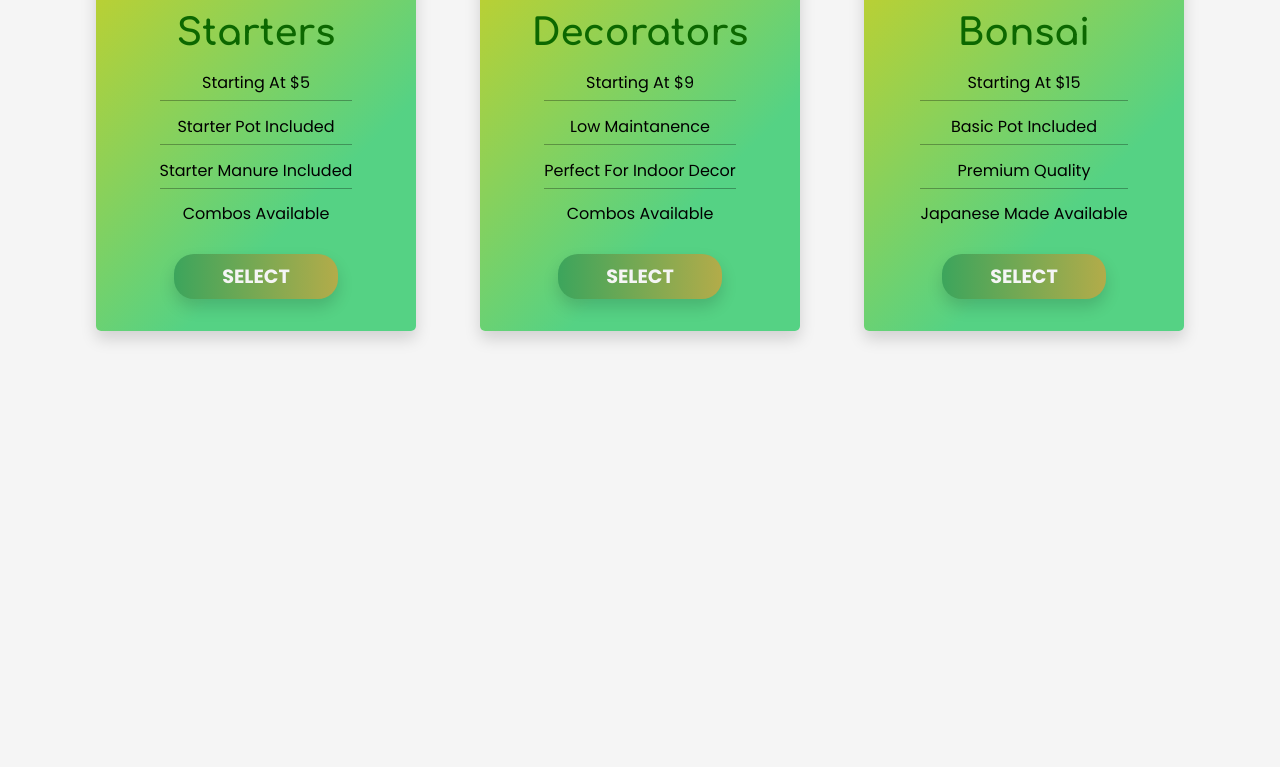
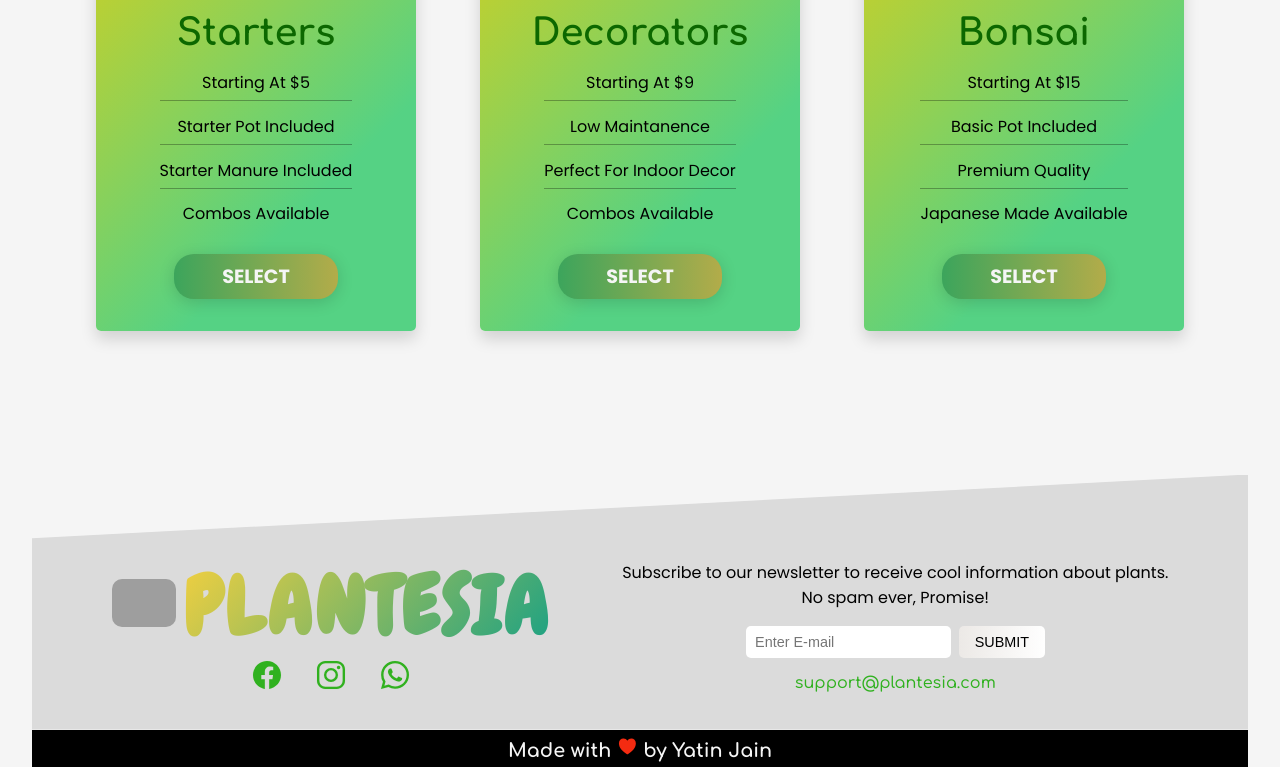
Before and after one commit to theyatinjain/ProductLandingPage, a plain HTML site: page index.html in a window 1280 px wide. Shown: the part 2791-3558 px from the top of the page. Before the commit the page ends 3202 px from the top, so only its background shows below. Drawn offline with nearby package versions, Linux system fonts and the light colour scheme; grey boxes are pictures that could not be loaded.

Commit message:
style.css complete

```diff
--- a/css/style.css
+++ b/css/style.css
@@ -371,7 +371,7 @@ section .section-title h1:hover {
     outline: none;
     border: none;
     border-radius: 20px;
-    box-shadow: 0 0.5rem 1rem rgba(0, 0, 0, 0.15);
+    box-shadow: 0 0.2rem 1rem rgba(0, 0, 0, 0.15);
     background-image: linear-gradient(to right, #3CA55C 0%, #B5AC49 51%, #3CA55C 100%);
     background-size: 200% auto;
     transition: all 0.3s ease-in-out;
@@ -380,7 +380,7 @@ section .section-title h1:hover {
 
 .card-text .card-btn:hover {
     background-position: right center;
-    transform: translateY(-2px);
+    transform: translateY(-3px);
     box-shadow: 0 1.5rem 2rem rgba(0, 0, 0, 0.2);
 }
 
@@ -389,3 +389,200 @@ section .section-title h1:hover {
 }
 
 /*---------------- FOOTER -----------------*/
+
+.footer {
+    position: relative;
+    display: flex;
+    flex-direction: column;
+    align-items: center;
+    width: 100%;
+    margin-top: 4rem;
+    font-family: 'Poppins', sans-serif;
+    padding: 0 2rem;
+}
+
+.footer .footer-company {
+    width: 100%;
+    display: flex;
+    flex-direction: row;
+    flex-wrap: nowrap;
+    justify-content: space-evenly;
+    align-items: center;
+    padding: 5rem 2rem 2rem 2rem;
+    background-color: #dbdbdb;
+    clip-path: polygon(0 25%, 100% 0, 100% 100%, 0 100%);
+}
+
+.footer-company .company-box {
+    display: flex;
+    flex-direction: column;
+    align-items: center;
+    margin: 0 1.5rem;
+}
+
+.company-box .logo-box {
+    display: flex;
+    flex-direction: row;
+    flex-wrap: nowrap;
+    align-items: center;
+}
+
+.company-box .logo-box .logo-img {
+    max-width: 4rem;
+    max-height: 4rem;
+    width: 100%;
+    height: auto;
+    border-radius: 10px;
+    margin-bottom: 0.5rem;
+}
+
+.company-box .logo-box .logo-name {
+    font-family: 'Chewy', cursive;
+    letter-spacing: 3px;
+    font-size: 5rem;
+    font-weight: 700;
+    text-transform: uppercase;
+    color: #f4d03f;
+    text-decoration: none;
+    cursor: pointer;
+    background-color: #F4D03F;
+    background: linear-gradient(132deg, #F4D03F 0%, #16A085 100%);
+    background-clip: text;
+    -webkit-background-clip: text;
+    -webkit-text-fill-color: transparent;
+}
+
+.company-box .social-links {
+    display: flex;
+    flex-direction: row;
+    align-items: center;
+    justify-items: center;
+}
+
+.social-links .social-link {
+    text-decoration: none;
+    margin: 0 1rem;
+}
+
+.social-links .social-link ion-icon {
+    transition: all 0.3s ease;
+    color: #30b11f;
+    font-size: 2rem;
+}
+
+.social-links .social-link ion-icon:hover,
+.social-links .social-link ion-icon:active {
+    color: #107a02;
+}
+
+.footer-company .contact-box {
+    margin: 0 1.5rem;
+    display: flex;
+    flex-direction: column;
+    justify-content: center;
+    align-items: center;
+}
+
+.footer-company .newsletter-box {
+    display: flex;
+    flex-direction: column;
+    justify-content: center;
+    align-items: center;
+    text-align: center;
+}
+
+.newsletter-box .newsletter-text {
+    font-size: 1rem;
+    margin-bottom: 1rem;
+}
+
+.newsletter-box .form {
+    display: flex;
+    flex-direction: row;
+    flex-wrap: nowrap;
+    justify-content: space-evenly;
+    margin-bottom: 1rem;
+}
+
+.newsletter-box .form input[type=email] {
+    padding: 0.5rem 0.6rem;
+    max-width: 15rem;
+    font-size: 0.9rem;
+    font-weight: 400;
+    margin-right: 0.5rem;
+    outline: none;
+    border: none;
+    border-radius: 5px;
+}
+
+.newsletter-box .form input[type=submit] {
+    padding: 0.5rem 1rem;
+    font-weight: 500;
+    font-size: 0.9rem;
+    text-transform: uppercase;
+    color: #000000;
+    text-decoration: none;
+    outline: none;
+    border: none;
+    border-radius: 5px;
+    background: linear-gradient(to right, #ECE9E6 0%, #FFFFFF 51%, #ECE9E6 100%);
+    background-size: 200% auto;
+    transition: all 0.3s ease-in-out;
+    cursor: pointer;
+}
+
+.newsletter-box .form input[type=submit]:hover {
+    background-position: right center;
+}
+
+.contact-box .contact-address {
+    font-size: 1rem;
+    font-style: normal;
+    font-weight: 400;
+    text-align: justify;
+}
+
+.contact-box .mail-link,
+.contact-box .mail-link:visited {
+    font-family: 'Comfortaa', cursive;
+    font-size: 1rem;
+    text-decoration: none;
+    color: #30b11f;
+    transition: all 0.6s ease;
+}
+
+.contact-box .mail-link:hover,
+.contact-box .mail-link:active {
+    color: #107a02;
+}
+
+.footer .footer-webd {
+    width: 100%;
+    padding: 0.4rem 0;
+    text-align: center;
+    background-color: #000000;
+}
+
+.footer .footer-webd .webd-text {
+    font-family: 'Comfortaa', cursive;
+    font-size: 1.2rem;
+    color: #f5f5f5;
+    font-weight: 700;
+}
+
+.footer .footer-webd .webd-text ion-icon {
+    color: #f42b11;
+    font-size: 1.3rem;
+}
+
+.footer .footer-webd .webd-text a {
+    text-decoration: none;
+    color: #f5f5f5;
+    font-size: 1.2rem;
+    transition: all 0.4s ease;
+}
+
+.footer .footer-webd .webd-text a:hover {
+    color: #b8b8b8;
+    font-weight: 500;
+}
--- a/index.html
+++ b/index.html
@@ -136,8 +136,46 @@
         </section>
     </main>
 
+    <footer class="footer" id="contact">
+        <div class="footer-company">
+            <div class="company-box">
+                <div class="logo-box">
+                    <img src="https://png.pngtree.com/png-vector/20190130/ourlarge/pngtree-autumn-and-winter-maple-leaves-autumn-leaves-hand-drawn-plant-leaves-png-image_616691.jpg" alt="Logo" class="logo-img">
+                <h1 class="logo-name">Plantesia</h1>
+                </div>
+                <div class="social-links">
+                    <a href="#" class="social-link">
+                        <ion-icon name="logo-facebook"></ion-icon>
+                    </a>
+                    <a href="#" class="social-link">
+                        <ion-icon name="logo-instagram"></ion-icon>
+                    </a>
+                    <a href="tel:+9199xxxxxx9" class="social-link">
+                        <ion-icon name="logo-whatsapp"></ion-icon>
+                    </a>
+                </div>
+            </div>
+            <div class="contact-box">
+                <div class="newsletter-box">
+                    <p class="newsletter-text">
+                        Subscribe to our newsletter to receive cool information about plants. <br> No spam ever, Promise!
+                    </p>
+                    <form action="/action.php" class="form" id="form">
+                        <input type="email" name="email" id="email" placeholder="Enter E-mail">
+                        <input type="submit" value="Submit" id="submit">
+                    </form>
+                </div>
+                <a href="mailto:support@plantesia.com" class="mail-link">support@plantesia.com</a>
+            </div>
+        </div>
+        <div class="footer-webd">
+            <p class="webd-text">Made with <ion-icon name="heart"></ion-icon> by <a href="#">Yatin Jain</a></p>
+        </div>
+    </footer>
+
     <!-- Ion-icon JS-->
     <script src="https://unpkg.com/ionicons@5.1.0/dist/ionicons.js"></script>
+
     <script src="https://cdn.freecodecamp.org/testable-projects-fcc/v1/bundle.js"></script>
 </body>
 </html>
```
